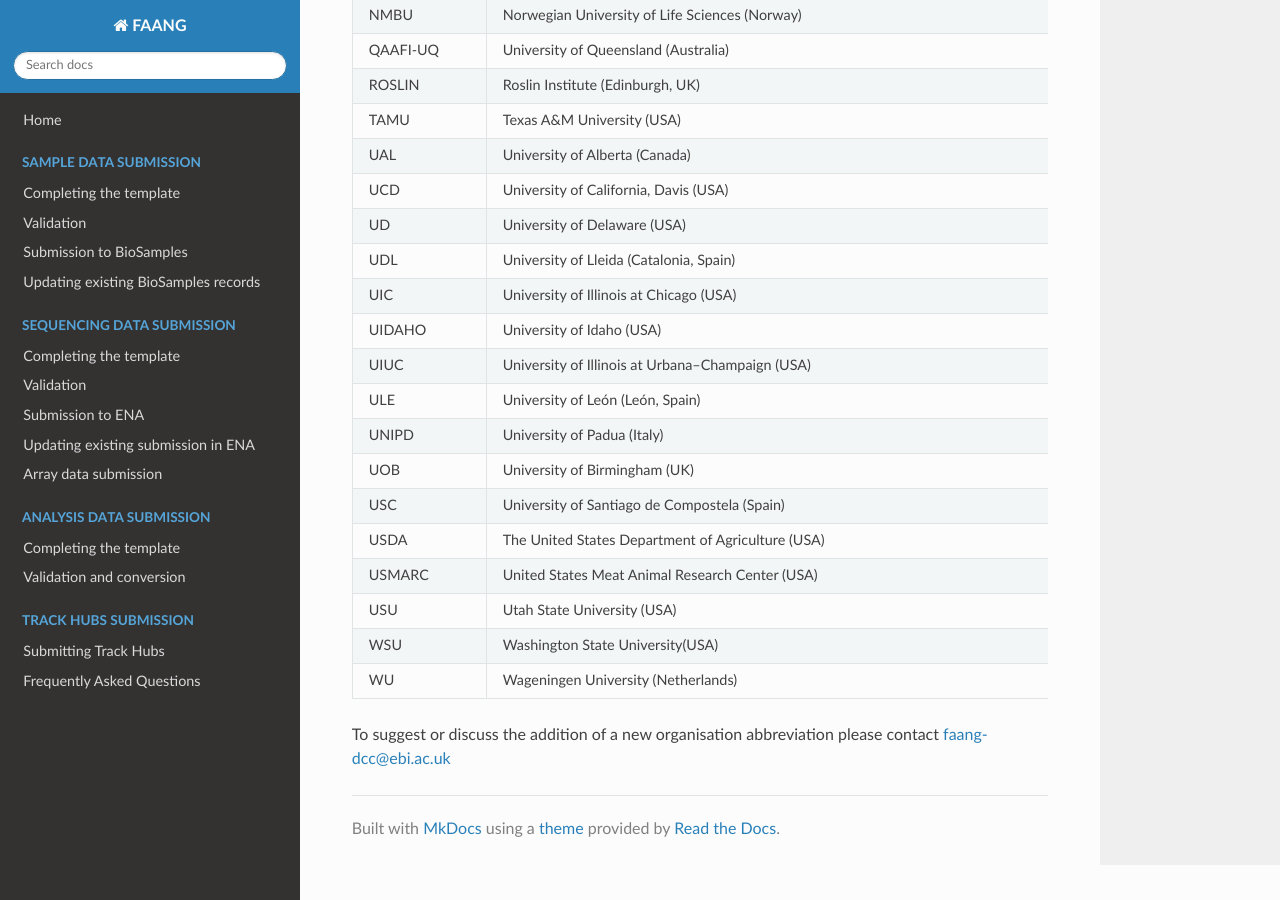
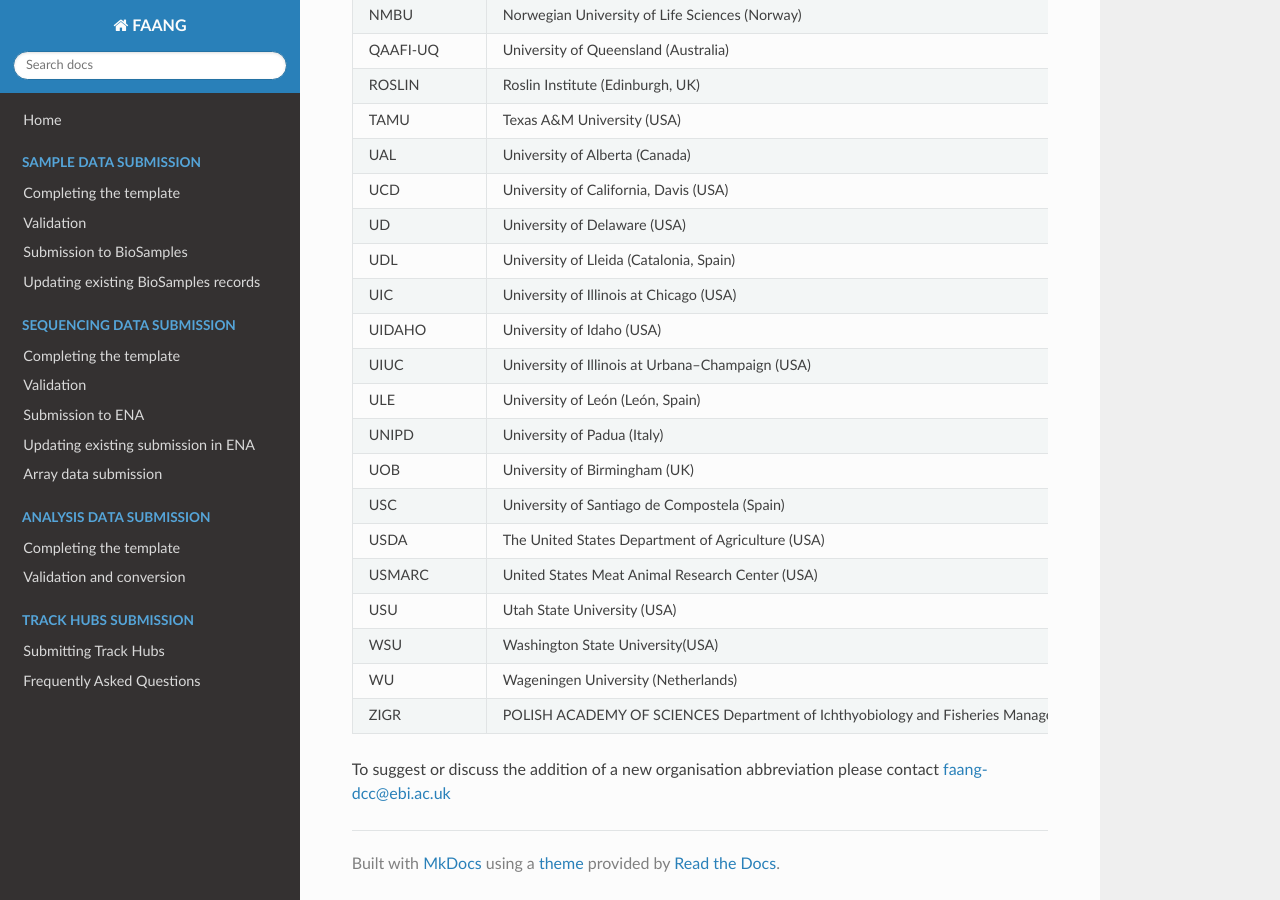
Before and after one commit to FAANG/dcc-documentation, an MkDocs documentation site: the page built from docs/organization_group_abbreviations.md, in a window 1280 px wide and 900 px high, scrolled down 833 px. Built offline with MkDocs 1.6.1, drawn with Linux system fonts in a browser that asks for light colours; nearby versions of some CDN libraries.

Commit message:
Adding new organization

```diff
--- a/docs/organization_group_abbreviations.md
+++ b/docs/organization_group_abbreviations.md
@@ -41,6 +41,7 @@
 USU	| Utah State University (USA)
 WSU | Washington State University(USA)
 WU | Wageningen University (Netherlands)
+ZIGR | POLISH ACADEMY OF SCIENCES Department of Ichthyobiology and Fisheries Management in Gołysz (Poland)
 
 To suggest or discuss the addition of a new organisation abbreviation please
 contact [faang-dcc@ebi.ac.uk](mailto:faang-dcc@ebi.ac.uk)
```
